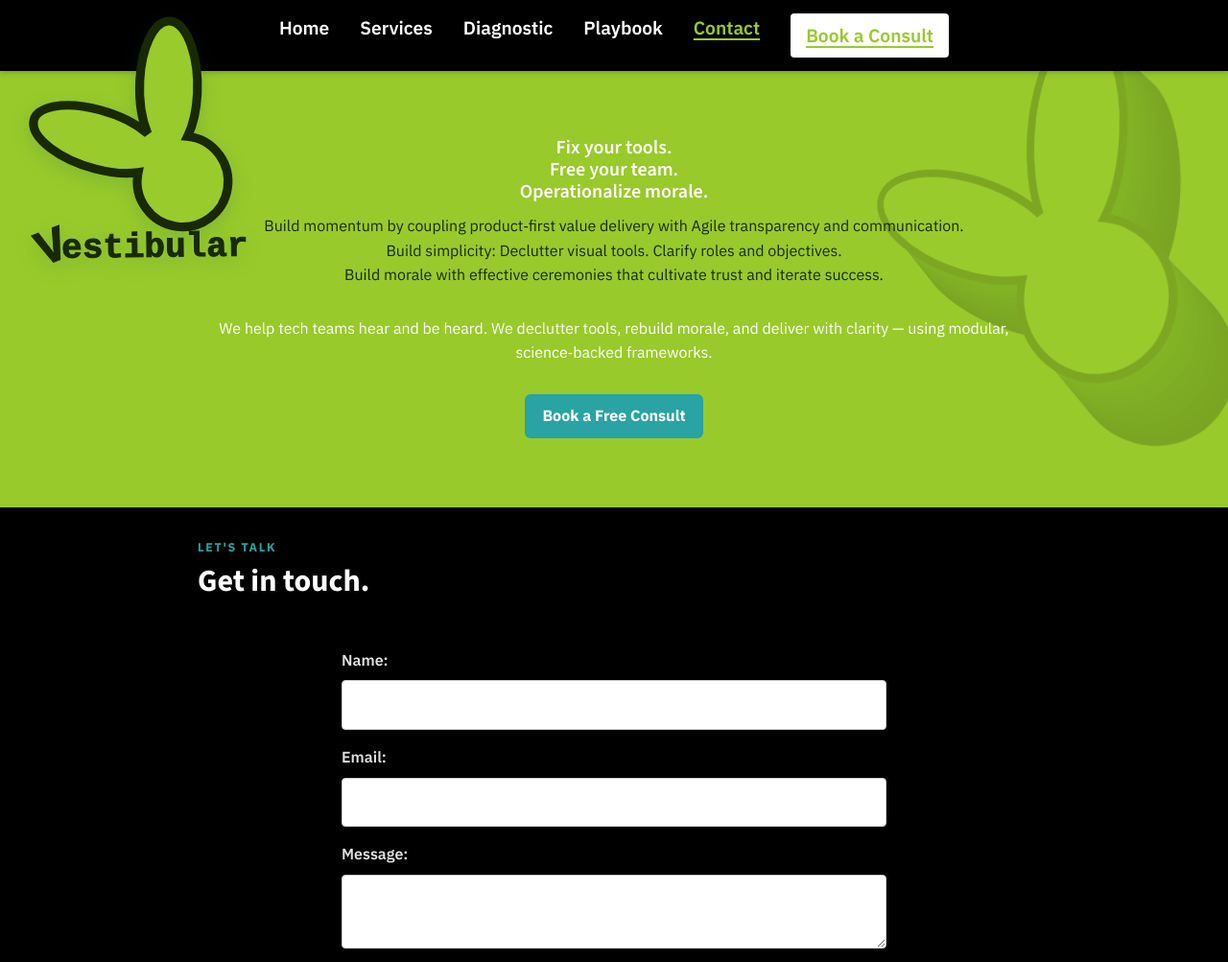
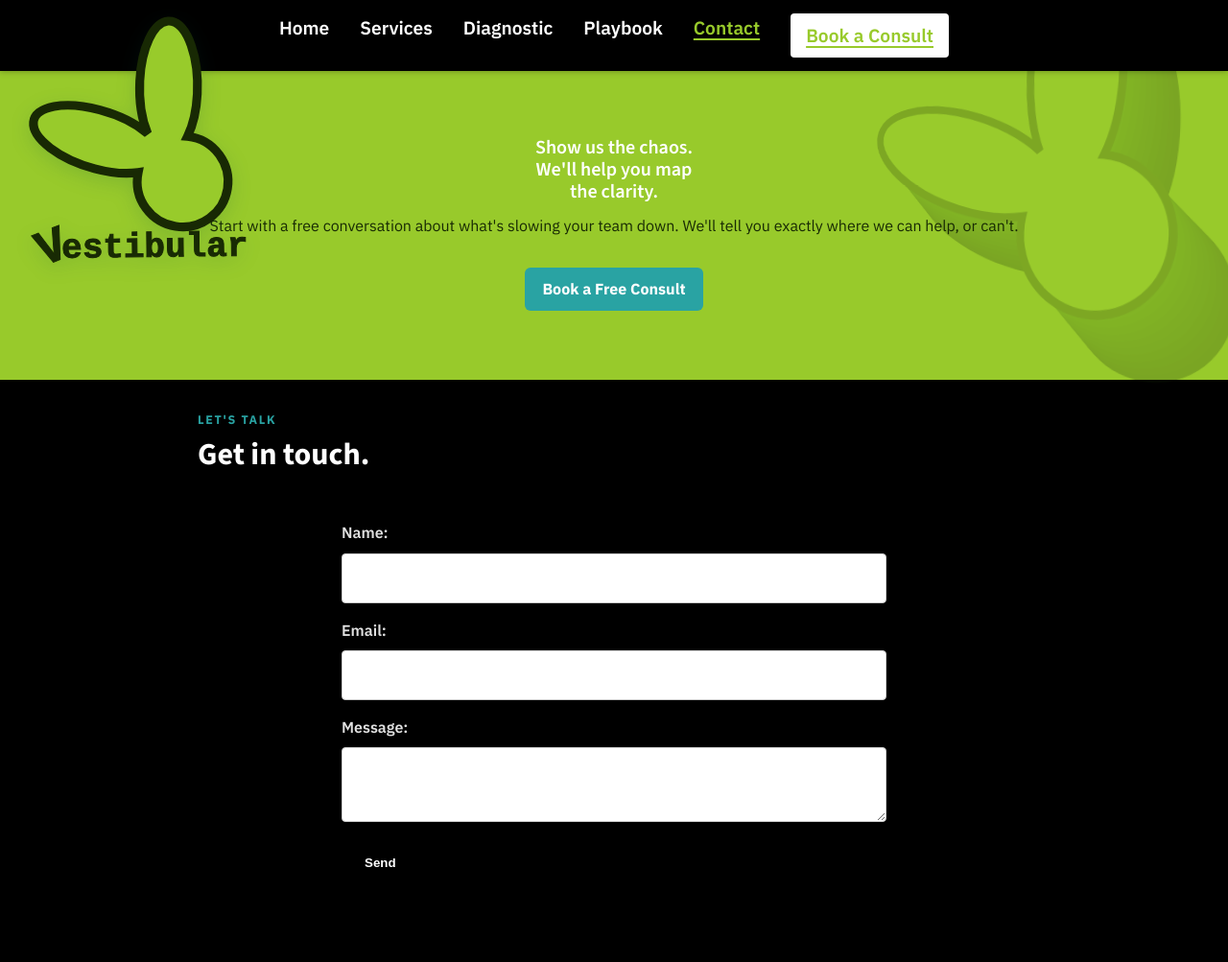
Before and after one commit to timmzero/vestibular, a plain HTML site: page contact.html in a window 1280 px wide. Shown: the top 1003 px of the page at 96% size. Drawn offline with nearby package versions, Linux system fonts and the light colour scheme.

Commit message:
copy(contact): chaos/clarity hero, free conversation body

```diff
--- a/contact.html
+++ b/contact.html
@@ -52,19 +52,14 @@
     </div>
     <div class="hero-content">
       <h1>
-        <span>Fix your tools.</span><br />
-        <span>Free your team.</span><br />
-        <span>Operationalize morale.</span>
+        <span>Show us the chaos.</span><br />
+        <span>We'll help you map</span><br />
+        <span>the clarity.</span>
       </h1>
 
       <p class="highlighted-intro">
-        Build momentum by coupling product‑first value delivery with Agile transparency and communication.<br />
-        Build simplicity: Declutter visual tools. Clarify roles and objectives.<br />
-        Build morale with effective ceremonies that cultivate trust and iterate success.
-      </p>
-
-      <p>
-        We help tech teams hear and be heard. We declutter tools, rebuild morale, and deliver with clarity — using modular, science‑backed frameworks.
+        Start with a free conversation about what's slowing your team down.
+        We'll tell you exactly where we can help, or can't.
       </p>
 
       <div class="cta-buttons">
```
